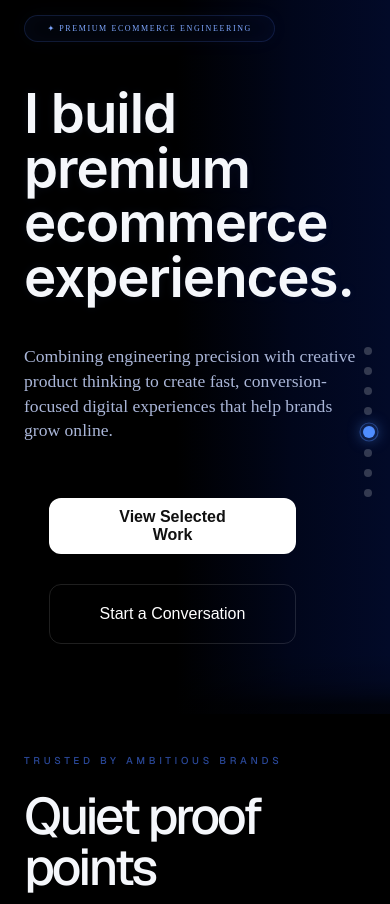
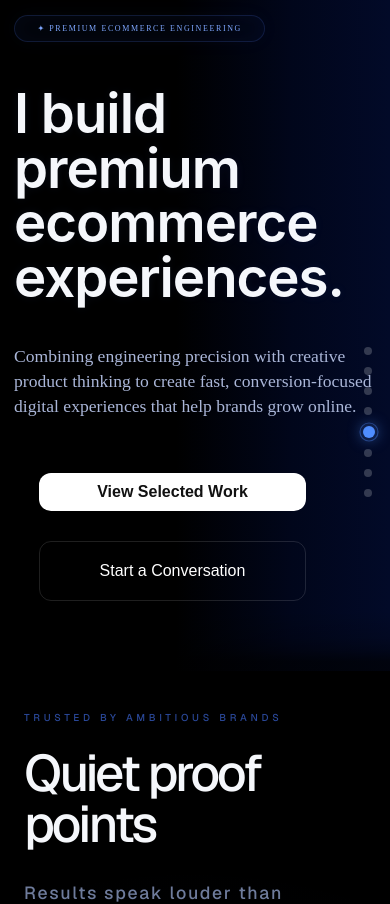
Before and after one commit to josephstephen-dev/joseph-portfolio, a Next.js app: page / in a window 390 px wide. Shown: the top 904 px of the page. Built offline with nearby package versions, Linux system fonts and the light colour scheme.

Commit message:
Premium mobile proof layout

```diff
--- a/src/app/globals.css
+++ b/src/app/globals.css
@@ -311,7 +311,7 @@ body{
 }
 
 .hero-container{
-    padding:0 24px;
+    padding:0 14px;
 }
 
 .hero-eyebrow{
```
